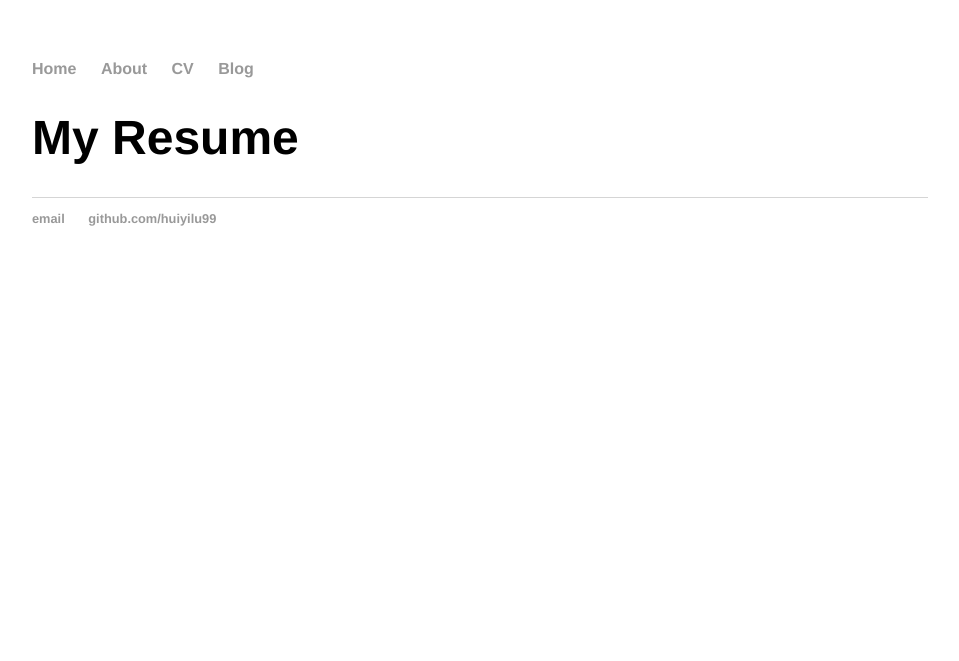
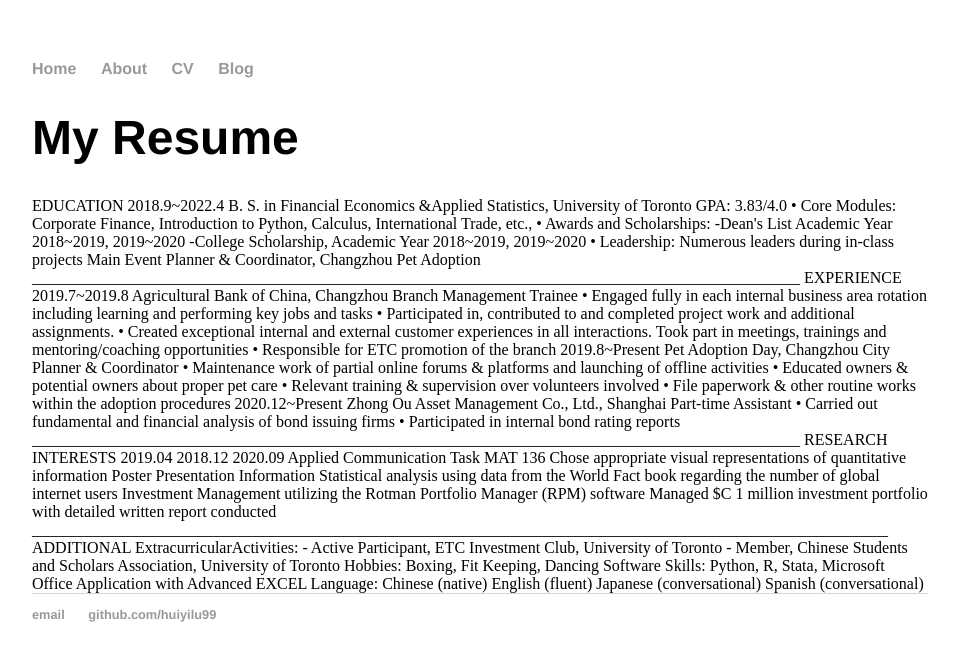
Before and after one commit to huiyilu99/huiyilu99.github.io, a Jekyll site: the page built from cv/index.html, in a window 1280 px wide. Shown: the top 661 px of the page, without its empty margins (160-1119 px from the left). Built offline with Jekyll 4.4.1, drawn with Linux system fonts in a browser that asks for light colours.

Commit message:
Update index.html

```diff
--- a/cv/index.html
+++ b/cv/index.html
@@ -3,3 +3,45 @@ layout: default
 title: My Resume
 ---
  <h1>{{ page.title }}</h1>
+EDUCATION
+2018.9~2022.4
+B. S. in Financial Economics &Applied Statistics, University of Toronto GPA: 3.83/4.0
+• Core Modules: Corporate Finance, Introduction to Python, Calculus, International Trade, etc.,
+• Awards and Scholarships:
+-Dean's List Academic Year 2018~2019, 2019~2020
+-College Scholarship, Academic Year 2018~2019, 2019~2020 • Leadership: Numerous leaders during in-class projects
+Main Event Planner & Coordinator, Changzhou Pet Adoption
+________________________________________________________________________________________________
+EXPERIENCE
+2019.7~2019.8
+Agricultural Bank of China, Changzhou Branch
+Management Trainee
+• Engaged fully in each internal business area rotation including learning and performing key jobs and tasks
+• Participated in, contributed to and completed project work and additional assignments.
+• Created exceptional internal and external customer experiences in all interactions. Took part
+in meetings, trainings and mentoring/coaching opportunities
+• Responsible for ETC promotion of the branch
+2019.8~Present Pet Adoption Day, Changzhou City
+Planner & Coordinator
+• Maintenance work of partial online forums & platforms and launching of offline activities • Educated owners & potential owners about proper pet care
+• Relevant training & supervision over volunteers involved
+• File paperwork & other routine works within the adoption procedures
+2020.12~Present Zhong Ou Asset Management Co., Ltd., Shanghai
+Part-time Assistant
+• Carried out fundamental and financial analysis of bond issuing firms
+• Participated in internal bond rating reports
+________________________________________________________________________________________________
+RESEARCH INTERESTS
+2019.04 2018.12
+2020.09
+Applied Communication Task MAT 136
+Chose appropriate visual representations of quantitative information
+Poster Presentation Information
+Statistical analysis using data from the World Fact book regarding the number of global internet users
+Investment Management utilizing the Rotman Portfolio Manager (RPM) software
+Managed $C 1 million investment portfolio with detailed written report conducted
+___________________________________________________________________________________________________________
+ADDITIONAL ExtracurricularActivities:
+- Active Participant, ETC Investment Club, University of Toronto
+- Member, Chinese Students and Scholars Association, University of Toronto Hobbies: Boxing, Fit Keeping, Dancing
+Software Skills: Python, R, Stata, Microsoft Office Application with Advanced EXCEL Language: Chinese (native) English (fluent) Japanese (conversational) Spanish (conversational)
```
